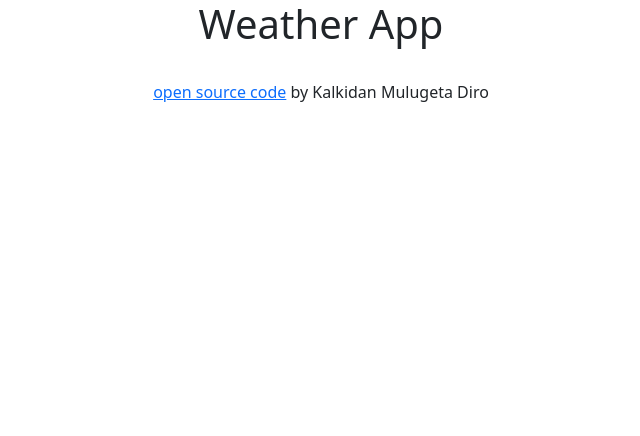
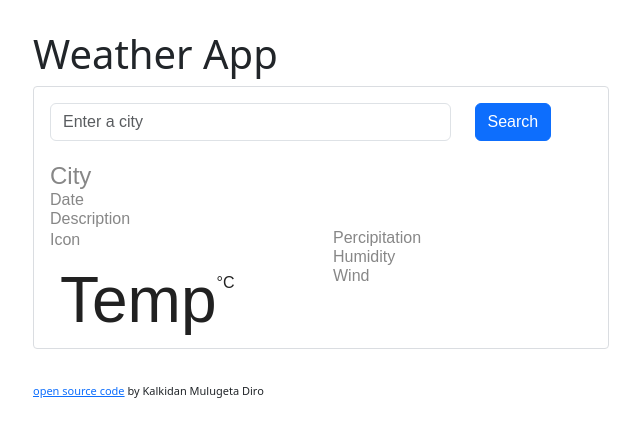
Before and after one commit to KalkM/react-weather-app, a React (Create React App) app: page / in a window 1280 px wide. Shown: the top 436 px of the page, without its empty margins (319-959 px from the left). Built offline with nearby package versions, Linux system fonts and the light colour scheme.

Commit message:
Added html and css

```diff
--- a/src/App.css
+++ b/src/App.css
@@ -1,38 +1,9 @@
 .App {
-  text-align: center;
+  max-width: 600px;
+  margin: 30px auto;
 }
 
-.App-logo {
-  height: 40vmin;
-  pointer-events: none;
+.App footer {
+  font-size: 11px;
+  margin: 10px 0;
 }
-
-@media (prefers-reduced-motion: no-preference) {
-  .App-logo {
-    animation: App-logo-spin infinite 20s linear;
-  }
-}
-
-.App-header {
-  background-color: #282c34;
-  min-height: 100vh;
-  display: flex;
-  flex-direction: column;
-  align-items: center;
-  justify-content: center;
-  font-size: calc(10px + 2vmin);
-  color: white;
-}
-
-.App-link {
-  color: #61dafb;
-}
-
-@keyframes App-logo-spin {
-  from {
-    transform: rotate(0deg);
-  }
-  to {
-    transform: rotate(360deg);
-  }
-}
--- a/src/App.js
+++ b/src/App.js
@@ -1,10 +1,12 @@
 import "./App.css";
+import Weather from "./Weather";
 
 function App() {
   return (
     <div className="App">
       <div className="container">
         <h1>Weather App</h1>
+        <Weather />
         <br />
         <footer>
           <a
--- /dev/null
+++ b/src/Weather.css
@@ -0,0 +1,44 @@
+.Weather {
+  font-family: arial, sans-serif;
+  border: 1px solid #dadde1;
+  padding: 16px;
+  border-radius: 4px;
+  color: rgb(135, 135, 135);
+}
+
+.Weather h1 {
+  font-size: 24px;
+  font-weight: 100;
+  margin: 20px 0 0 0;
+  line-height: 29px;
+}
+
+.Weather ul {
+  margin: 0;
+  padding: 0;
+}
+
+.Weather li {
+  font-size: 16px;
+  font-weight: 100;
+  line-height: 19px;
+  list-style: none;
+}
+.Weather .temperature {
+  font-weight: bold;
+  color: rgb(33, 33, 33);
+  font-size: 64px;
+  line-height: 64px;
+  margin-left: 5px;
+  font-weight: 400;
+  margin-left: 10px;
+}
+
+.Weather .unit {
+  color: rgb(33, 33, 33);
+  font-size: 16px;
+  font-weight: 400;
+  position: relative;
+  line-height: 1;
+  top: -34px;
+}
--- /dev/null
+++ b/src/Weather.js
@@ -0,0 +1,42 @@
+import React from "react";
+import "./Weather.css";
+
+export default function Weather() {
+  return (
+    <div className="Weather">
+      <form>
+        <div className="row">
+          <div className="col-9">
+            <input
+              type="search"
+              placeholder="Enter a city"
+              className="form-control"
+            />
+          </div>
+          <div className="col-3">
+            <input type="submit" value="Search" className="btn btn-primary" />
+          </div>
+        </div>
+      </form>
+      <h1>City</h1>
+      <ul>
+        <li>Date</li>
+        <li>Description</li>
+      </ul>
+      <div className="row">
+        <div className="col-6">
+          <p>Icon</p>
+          <span className="temperature">Temp</span>
+          <span className="unit">°C</span>
+        </div>
+        <div className="col-6">
+          <ul>
+            <li>Percipitation</li>
+            <li>Humidity</li>
+            <li>Wind</li>
+          </ul>
+        </div>
+      </div>
+    </div>
+  );
+}
```
